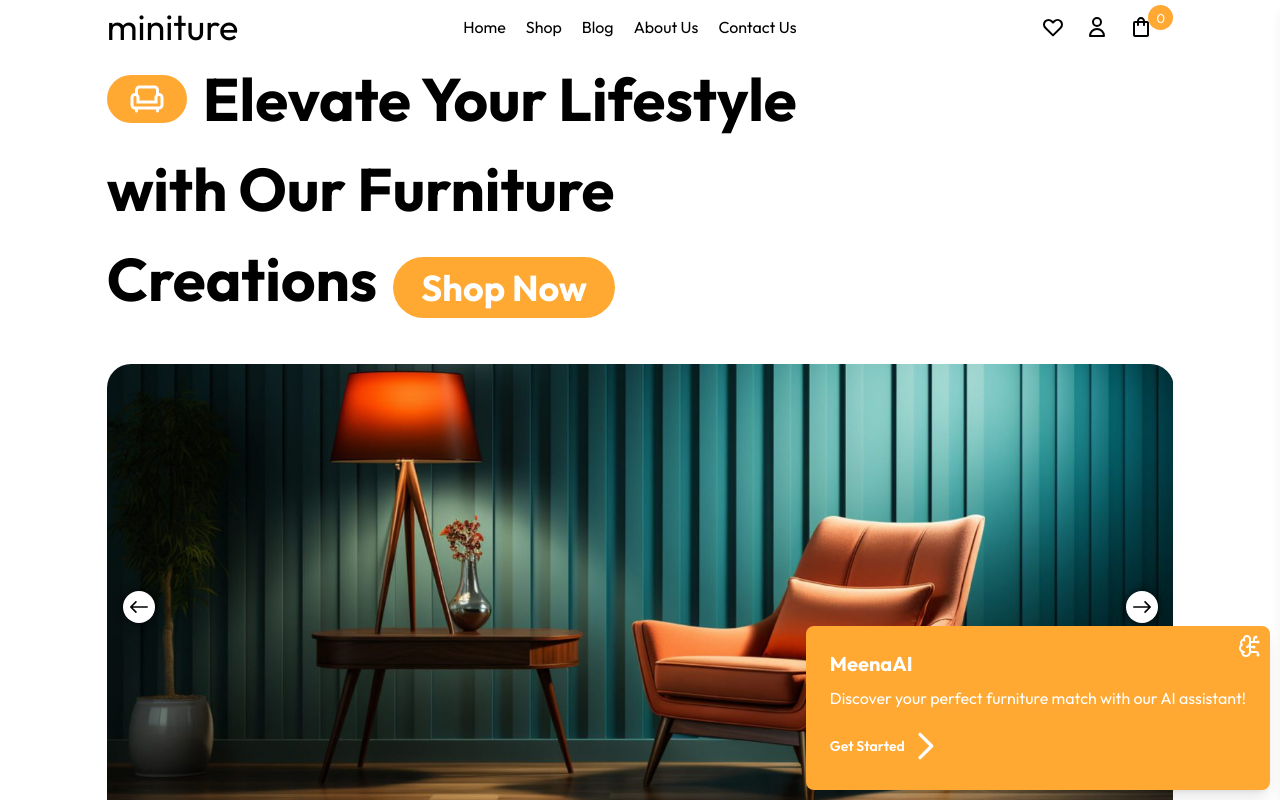
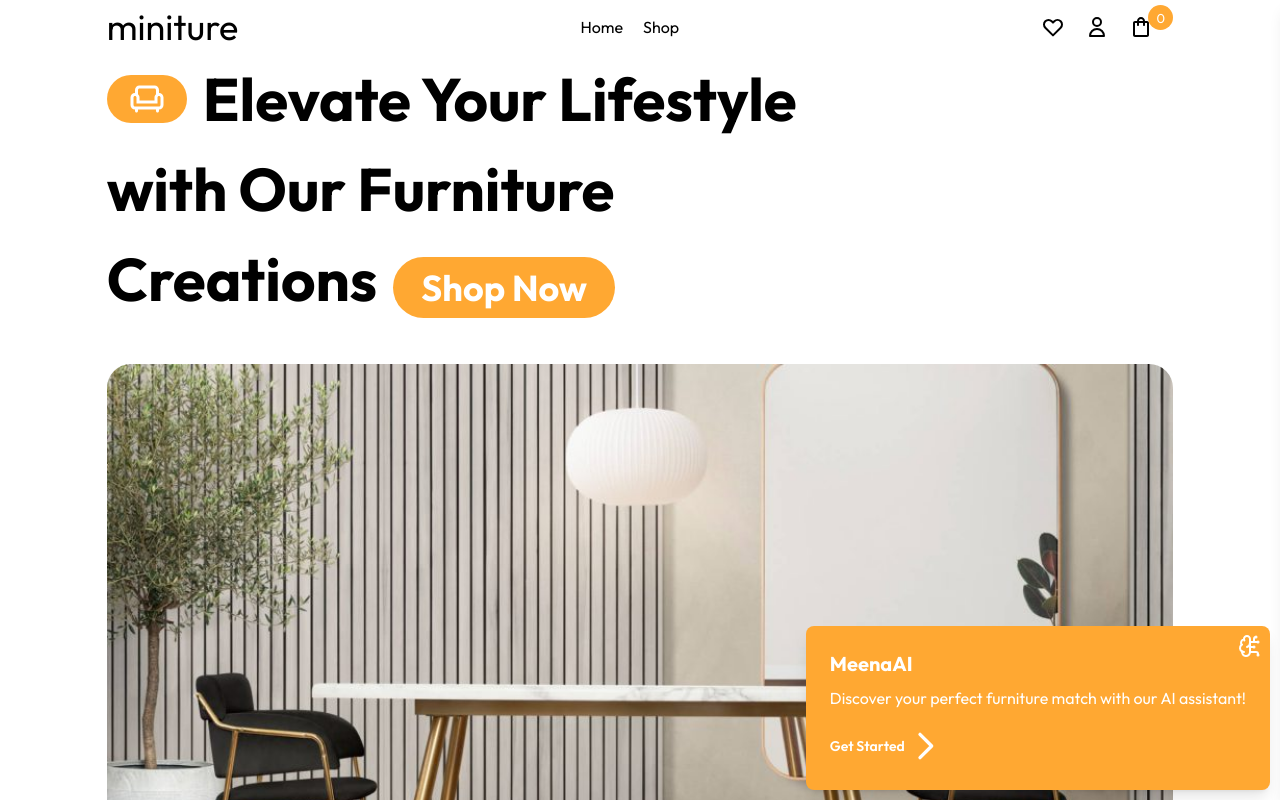
Before and after one commit to ErnestGaisie/miniture, a React (Create React App) app: page / in a window 1280 px wide. Shown: the top 800 px of the page. Built offline with nearby package versions, Linux system fonts and the light colour scheme.

Commit message:
UI changes

```diff
--- a/src/common/Sidebar.js
+++ b/src/common/Sidebar.js
@@ -3,6 +3,7 @@ import { FaTimes } from "react-icons/fa";
 import { useDispatch, useSelector } from "react-redux";
 import { getCartTotal, removeItem } from "../redux/cartSlice";
 import { Link } from "react-router-dom";
+import Close from "../svgs/right.svg"
 
 const Sidebar = ({ isSidebarOpen, closeSidebar }) => {
   const dispatch = useDispatch();
@@ -49,8 +50,11 @@ const Sidebar = ({ isSidebarOpen, closeSidebar }) => {
                     <div className="relative">
                       <img src={item.img} alt="img" height={84} width={84} />
                       <span
-                        className="absolute top-0 -mt-2 -ml-2 bg-red-600 text-white"
+                        className="absolute top-0 -mt-2 -ml-2 text-white"
                         onClick={() => removeFromCart(item.id)}
+                        style= {{
+                          backgroundColor: "#141E4D"
+                        }}
                       >
                         <FaTimes />
                       </span>
@@ -73,7 +77,7 @@ const Sidebar = ({ isSidebarOpen, closeSidebar }) => {
                   Sub Total : <span>${totalAmount}</span>
                 </h2>
                 <div className="ml-4 bg-rose-100 rounded-sm py-3 px-6 text-black">
-                  <Link to="/cart">View Cart</Link>
+                  <Link to="/cart" onClick={() => closeSidebar()}>View Cart</Link>
                 </div>
               </div>
             </div>
--- a/src/components/Banner.js
+++ b/src/components/Banner.js
@@ -48,18 +48,18 @@ const Banner = () => {
           </div>
         </div>
         <div className="w-full">
-          <Slider {...settings}>
-            {banners.map((data, key) => (
-              <div className="banner-slider rounded-3xl" key={key}>
+          {/* <Slider {...settings}>
+            {banners.map((data, key) => ( */}
+              <div className="banner-slider rounded-3xl" >
                 <img
-                  src={data.banner}
+                  src={banners[0].banner}
                   alt="databannerinmg"
                   className="rounded-3xl"
                   width={"100%"}
                 />
               </div>
-            ))}
-          </Slider>
+          {/* //   ))} */}
+          {/* // </Slider> */}
         </div>
       </div>
     </div>
--- a/src/data/Data.js
+++ b/src/data/Data.js
@@ -9,32 +9,26 @@ export const navbar = [
     path: "/shop",
     nav: "Shop",
   },
-  {
-    id: 3,
-    path: "/blog",
-    nav: "Blog",
-  },
-  {
-    id: 4,
-    path: "/about",
-    nav: "About Us",
-  },
-  {
-    id: 5,
-    path: "/contact",
-    nav: "Contact Us",
-  },
+  // {
+  //   id: 3,
+  //   path: "/blog",
+  //   nav: "Blog",
+  // },
+  // {
+  //   id: 4,
+  //   path: "/about",
+  //   nav: "About Us",
+  // },
+  // {
+  //   id: 5,
+  //   path: "/contact",
+  //   nav: "Contact Us",
+  // },
 ];
 
 export const banners = [
   {
-    banner: "../images/miniture/slider-1.jpeg",
-  },
-  {
-    banner: "../images/miniture/slider-2.jpeg",
-  },
-  {
-    banner: "../images/miniture/slider-3.jpeg",
+    banner: "../images/miniture/creation.jpg",
   },
 ];
 
```
Also changed, not shown: src/svgs/right.svg (added).
